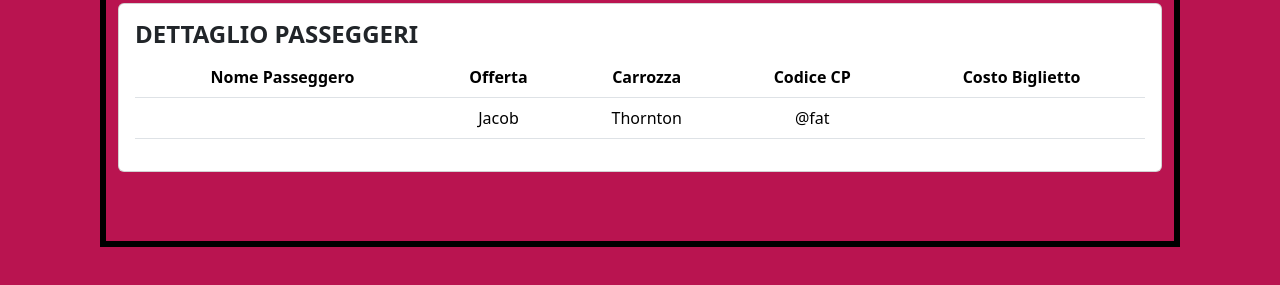
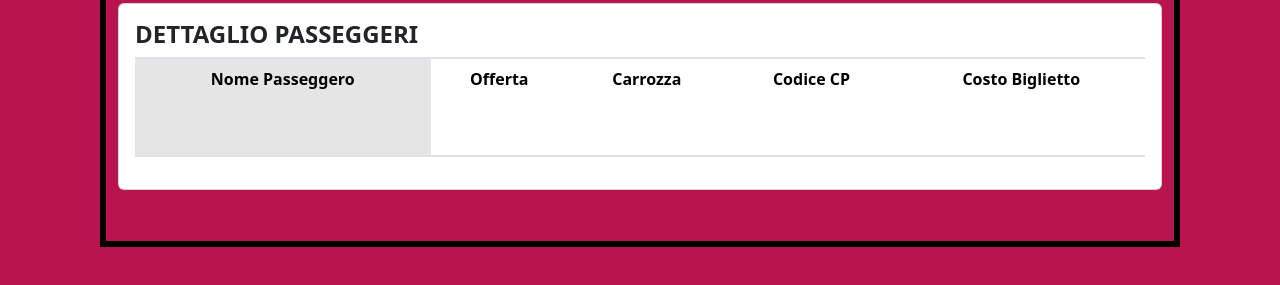
Before and after one commit to AndreaMargutti/js-biglietto-treno-form, a plain HTML site: page index.html in a window 1280 px wide. Shown: the part 359-644 px from the top of the page. Drawn offline with nearby package versions, Linux system fonts and the light colour scheme.

Commit message:
completed style

```diff
--- a/css/style.css
+++ b/css/style.css
@@ -21,6 +21,10 @@
    min-height: 300px;
 }
 
+.h-100 {
+    min-height: 100px;
+}
+
 .bd {
     border: 3px solid black;
 }
--- a/index.html
+++ b/index.html
@@ -46,20 +46,20 @@
                 <div class="card">
                     <div class="card-body">
                         <h4 class="text-start fw-bold">DETTAGLIO PASSEGGERI</h4>
-                        <table class="table">
+                        <table class="table table-borderless border-top border-bottom border-2 h-100">
                             <tbody>
                               <tr>
-                                <th>Nome Passeggero</th>
+                                <th class="table-active">Nome Passeggero</th>
                                 <th>Offerta</th>
                                 <th>Carrozza</th>
                                 <th>Codice CP</th>
                                 <th>Costo Biglietto</th>
                               </tr>
                               <tr>
-                                <th id="ticket-name"></th>
-                                <td>Jacob</td>
-                                <td>Thornton</td>
-                                <td>@fat</td>
+                                <th id="ticket-name" class="table-active"></th>
+                                <td></td>
+                                <td></td>
+                                <td></td>
                                 <td id="ticket-price"></td>
                               </tr>
                             </tbody>
```
